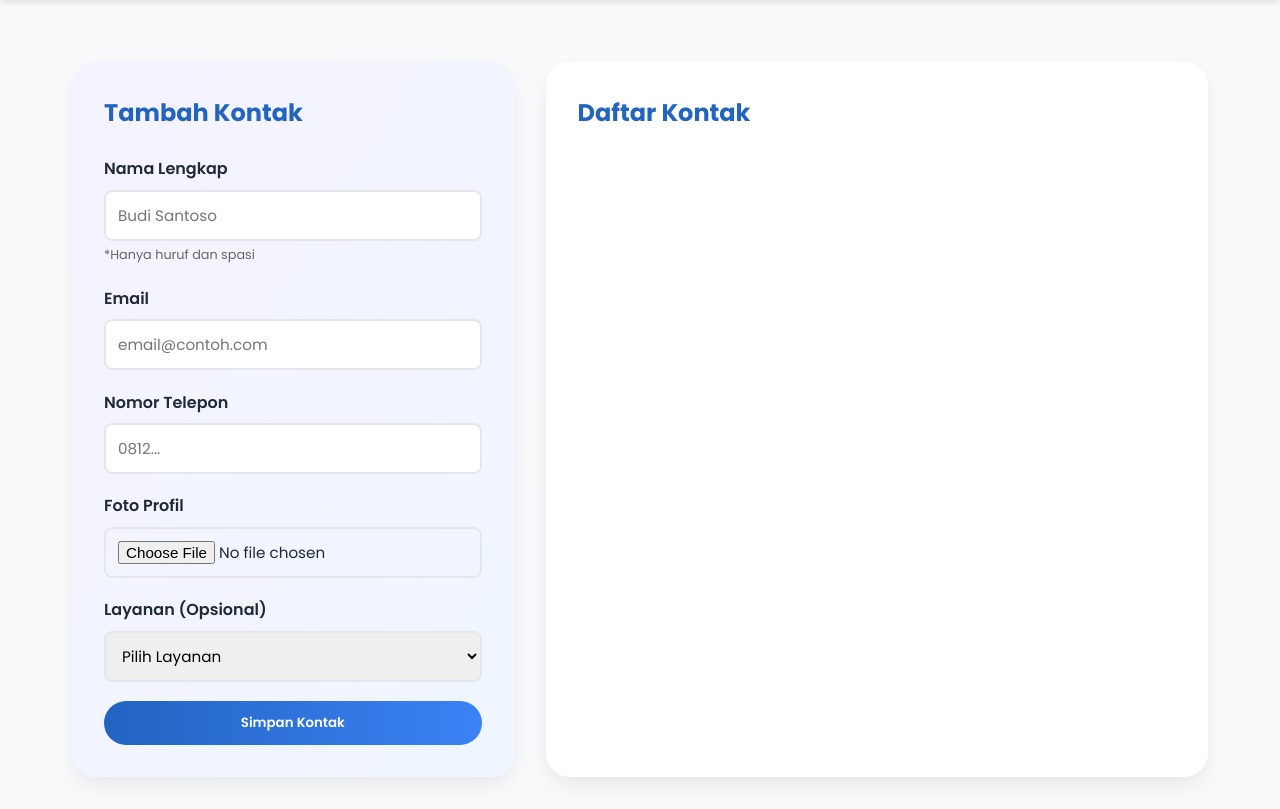
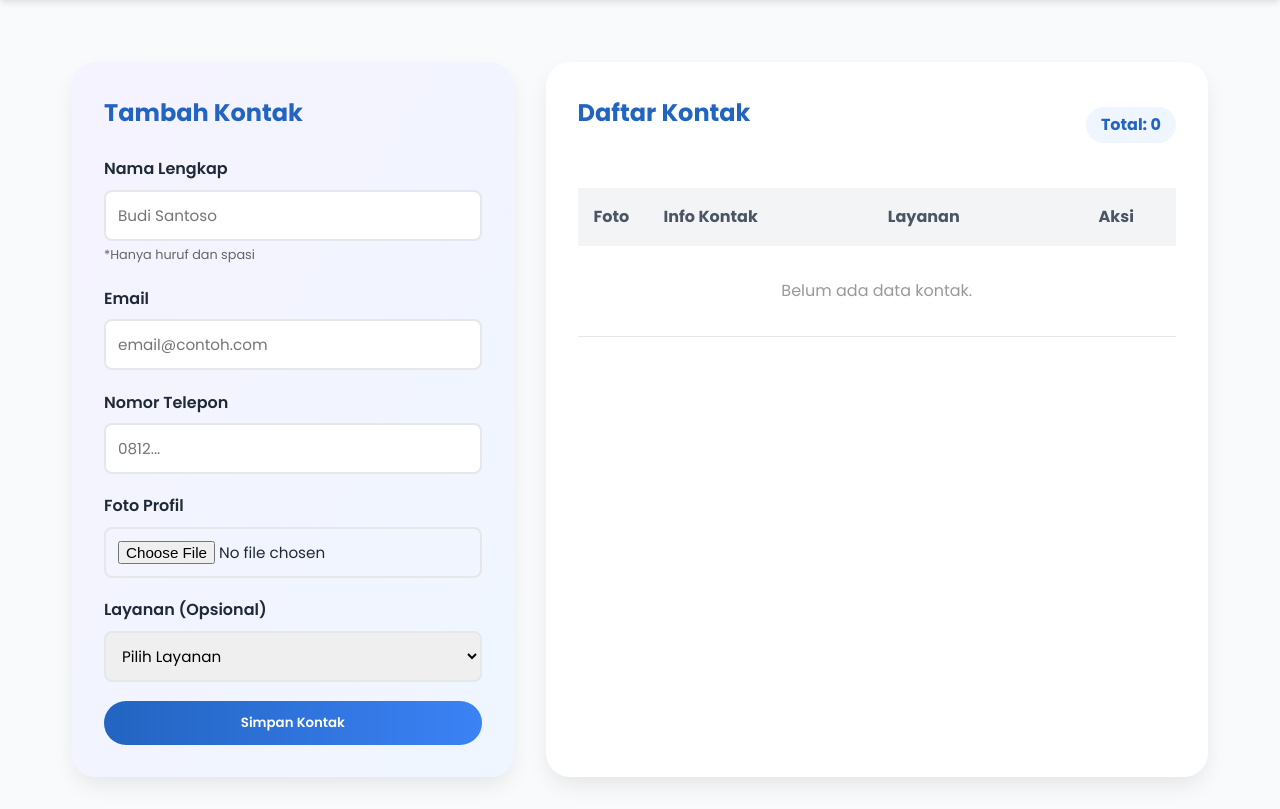
Before and after one commit to XymphonyS2/PPW-TUGAS-AKHIR-4, a PHP site: page / in a window 1280 px wide. Shown: the part 70-879 px from the top of the page. Run offline with PHP 8.4, Linux system fonts and the light colour scheme.

Commit message:
UI Daftar Kontak

```diff
--- a/index.php
+++ b/index.php
@@ -1,5 +1,9 @@
 <?php
 session_start();
+
+if (!isset($_SESSION['contacts'])) {
+    $_SESSION['contacts'] = [];
+}
 ?>
 
 <!DOCTYPE html>
@@ -138,6 +142,52 @@ session_start();
             background: linear-gradient(90deg, #2264C0 0%, #3b82f6 100%);
             width: 100%;
         }
+
+        .btn-edit {
+            background-color: var(--warning);
+            padding: 0.4rem 1rem;
+            font-size: 0.85rem;
+            border-radius: 0.5rem;
+        }
+
+        .btn-delete {
+            background-color: var(--danger);
+            padding: 0.4rem 1rem;
+            font-size: 0.85rem;
+            border-radius: 0.5rem;
+        }
+
+        .table-responsive {
+            overflow-x: auto;
+        }
+
+        table {
+            width: 100%;
+            border-collapse: collapse;
+            margin-top: 1rem;
+        }
+
+        th {
+            text-align: left;
+            padding: 1rem;
+            background: #f3f4f6;
+            color: var(--text-gray);
+        }
+
+        td {
+            padding: 1rem;
+            border-bottom: 1px solid #e5e7eb;
+            vertical-align: middle;
+        }
+
+        .profile-thumb {
+            width: 50px;
+            height: 50px;
+            border-radius: 50%;
+            object-fit: cover;
+            background: #e5e7eb;
+            display: block;
+        }
     </style>
 </head>
 <body>
@@ -188,7 +238,56 @@ session_start();
         </div>
 
         <div class="card">
-            <h2>Daftar Kontak</h2>
+            <div style="display:flex; justify-content:space-between; align-items:center; margin-bottom: 1rem;">
+                <h2>Daftar Kontak</h2>
+                <span style="background: #eff6ff; color: var(--primary); padding: 5px 15px; border-radius: 20px; font-weight:bold;">
+                    Total: <?= count($_SESSION['contacts']) ?>
+                </span>
+            </div>
+
+            <div class="table-responsive">
+                <table>
+                    <thead>
+                        <tr>
+                            <th style="width: 70px;">Foto</th>
+                            <th>Info Kontak</th>
+                            <th>Layanan</th>
+                            <th style="text-align:center;">Aksi</th>
+                        </tr>
+                    </thead>
+                    <tbody>
+                        <?php if (empty($_SESSION['contacts'])): ?>
+                            <tr>
+                                <td colspan="4" style="text-align:center; padding: 2rem; color: #999;">
+                                    Belum ada data kontak.
+                                </td>
+                            </tr>
+                        <?php else: ?>
+                            <?php foreach ($_SESSION['contacts'] as $key => $c): ?>
+                            <tr>
+                                <td>
+                                    <?php if (!empty($c['photo']) && file_exists($c['photo'])): ?>
+                                        <img src="<?= htmlspecialchars($c['photo']) ?>" class="profile-thumb">
+                                    <?php else: ?>
+                                        <div class="profile-thumb" style="display:flex; align-items:center; justify-content:center; background:#ddd; font-size:1.5rem;">👤</div>
+                                    <?php endif; ?>
+                                </td>
+                                <td>
+                                    <strong><?= htmlspecialchars($c['name']) ?></strong><br>
+                                    <span style="color:#666; font-size:0.9rem;"><?= htmlspecialchars($c['email']) ?></span><br>
+                                    <span style="color:var(--primary); font-size:0.85rem;"><?= htmlspecialchars($c['phone']) ?></span>
+                                </td>
+                                <td><?= $c['service'] ? htmlspecialchars($c['service']) : '-' ?></td>
+                                <td style="text-align:center; white-space: nowrap;">
+                                    <a href="?action=edit&index=<?= $key ?>" class="btn btn-edit">Edit</a>
+                                    <a href="?action=delete&index=<?= $key ?>" class="btn btn-delete">Hapus</a>
+                                </td>
+                            </tr>
+                            <?php endforeach; ?>
+                        <?php endif; ?>
+                    </tbody>
+                </table>
+            </div>
         </div>
     </div>
 </body>
```
